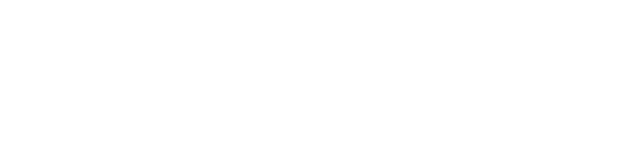
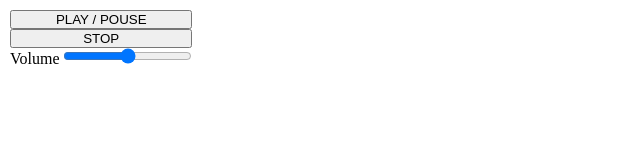
Before and after one commit to RXstoinkboy/audioVisualizer, a website built with webpack: page index.html in a window 1280 px wide. Shown: the whole page, without its empty margins (0-640 px from the left). Built offline with nearby package versions, Linux system fonts and the light colour scheme.

Commit message:
added only play functionality at the moment. Having issues with loading audio file with webpack. App works before bundling so I guess there is an issue with webpack

```diff
--- a/index.html
+++ b/index.html
@@ -5,8 +5,40 @@
     <meta name="viewport" content="width=device-width, initial-scale=1.0">
     <meta http-equiv="X-UA-Compatible" content="ie=edge">
     <title>Audio visualization</title>
+
+    <style>
+        *{
+            box-sizing: border-box;
+            margin: 0;
+            padding: 0;
+        }
+        #canvas{
+            height: 100vh;
+            width: 100%;
+        }
+        .controls{
+            position: absolute;
+            top: 10px;
+            left: 10px;
+            display: flex;
+            flex-direction: column;
+        }
+
+
+    </style>
 </head>
 <body>
+    <canvas id="canvas"></canvas>
+    <div class="controls">
+        <button id="playPouse" data-playing="false">PLAY / POUSE</button>
+        <button id="stop">STOP</button>
+        <label for="volume">
+            Volume
+            <input type="range" id="volume" min="0" max="1" step="0.1">
+        </label>
+    </div>
+    <audio src="./src/assets/bensound-sunny.mp3" type="audio/mpeg"></audio>
 
+    <script src="./dist/bundle.js"></script>
 </body>
 </html>
--- a/package.json
+++ b/package.json
@@ -34,8 +34,10 @@
     "eslint-config-airbnb-base": "^13.1.0",
     "eslint-loader": "^2.1.2",
     "eslint-plugin-import": "^2.14.0",
+    "file-loader": "^3.0.1",
     "html-loader": "^0.5.5",
     "html-webpack-plugin": "^3.2.0",
+    "url-loader": "^1.1.2",
     "webpack": "^4.31.0",
     "webpack-cli": "^3.3.2",
     "webpack-dev-server": "^3.4.1"
--- a/src/index.js
+++ b/src/index.js
@@ -1 +1,3 @@
-import '../index.html'
+import '../index.html';
+import './js/controls';
+import './assets/bensound-sunny.mp3';
--- /dev/null
+++ b/src/js/audio.js
@@ -0,0 +1,10 @@
+// create audio context
+const AudioContext = window.AudioContext || window.webkitAudioContext;
+export const audioCtx = new AudioContext();
+// grab HTML audio element
+export const audioElement = document.querySelector('audio');
+// export const audioElement = new Audio('../assets/bensound-sunny.mp3');
+// pipe audio element into audio context
+const track = audioCtx.createMediaElementSource(audioElement);
+// connect track to audio context dectionation
+track.connect(audioCtx.destination);
--- /dev/null
+++ b/src/js/controls.js
@@ -0,0 +1,37 @@
+import { audioElement, audioCtx } from './audio';
+
+const playPouseElement = document.querySelector('#playPouse');
+const volumeElement = document.querySelector('#volume');
+const stopElement = document.querySelector('#stop');
+
+const togglePlayPouse = () => {
+  console.log('toggle Play/Pouse');
+  if (audioCtx.state === 'suspended') {
+    audioCtx.resume();
+  }
+  //   audioElement.play();
+  //   if (playPouseElement.dataset.playing === 'false') {
+  //     audioElement.play();
+  //   }
+  //   if (!audioElement) return;
+  //   audioElement.currentTime = 0;
+  //   audioElement.play();
+  audioElement.play();
+  const promise = audioElement.play();
+  if (promise) {
+    // Older browsers may not return a promise, according to the MDN website
+    promise.catch((error) => { console.error(error); });
+  }
+};
+
+const changeVolume = () => {
+  console.log('changeVolume');
+};
+
+const stop = () => {
+  console.log('stop');
+};
+
+playPouseElement.addEventListener('click', togglePlayPouse);
+volumeElement.addEventListener('change', changeVolume);
+stopElement.addEventListener('click', stop);
--- a/webpack.config.js
+++ b/webpack.config.js
@@ -7,22 +7,22 @@ const isProd = env === 'production';
 
 module.exports = {
   entry: {
-        bundle: './src/index.js'
+    bundle: './src/index.js',
   },
   output: {
     path: path.resolve(__dirname, 'dist'),
-        filename: 'bundle.js'
+    filename: 'bundle.js',
   },
   module: {
     rules: [
       {
         enforce: 'pre',
-                test: /\.js$/,
+        test: /\.js?$/,
         loader: 'eslint-loader',
-                exclude: /node-modules/,
+        exclude: /node_modules/,
         options: {
-                    fix: true
-                }
+          fix: true,
+        },
       },
       {
         test: /\.html$/,
@@ -31,20 +31,24 @@ module.exports = {
           options: {
             minimize: isProd,
             removeComments: isProd,
-                        collapseWhitespace: isProd
-                    }
-                }
+            collapseWhitespace: isProd,
+          },
+        },
+      },
+      {
+        test: /\.(ogg|mp3|wav)$/i,
+        loader: 'url-loader',
       },
       {
         test: /\.js$/,
-                exclude: /node-modules/,
-                use: 'babel-loader'
-            }
+        exclude: /node_modules/,
+        use: 'babel-loader',
+      },
     ],
+  },
   plugins: [
     new HtmlWebpackPlugin({
-                template: './index.html'
-            })
-        ]
-    }
-}
+      template: './index.html',
+    }),
+  ],
+};
```
Also changed, not shown: dist/bundle.js (added), dist/index.html (added), 3 other files. Lines whose indentation alone changed are shown as unchanged.
